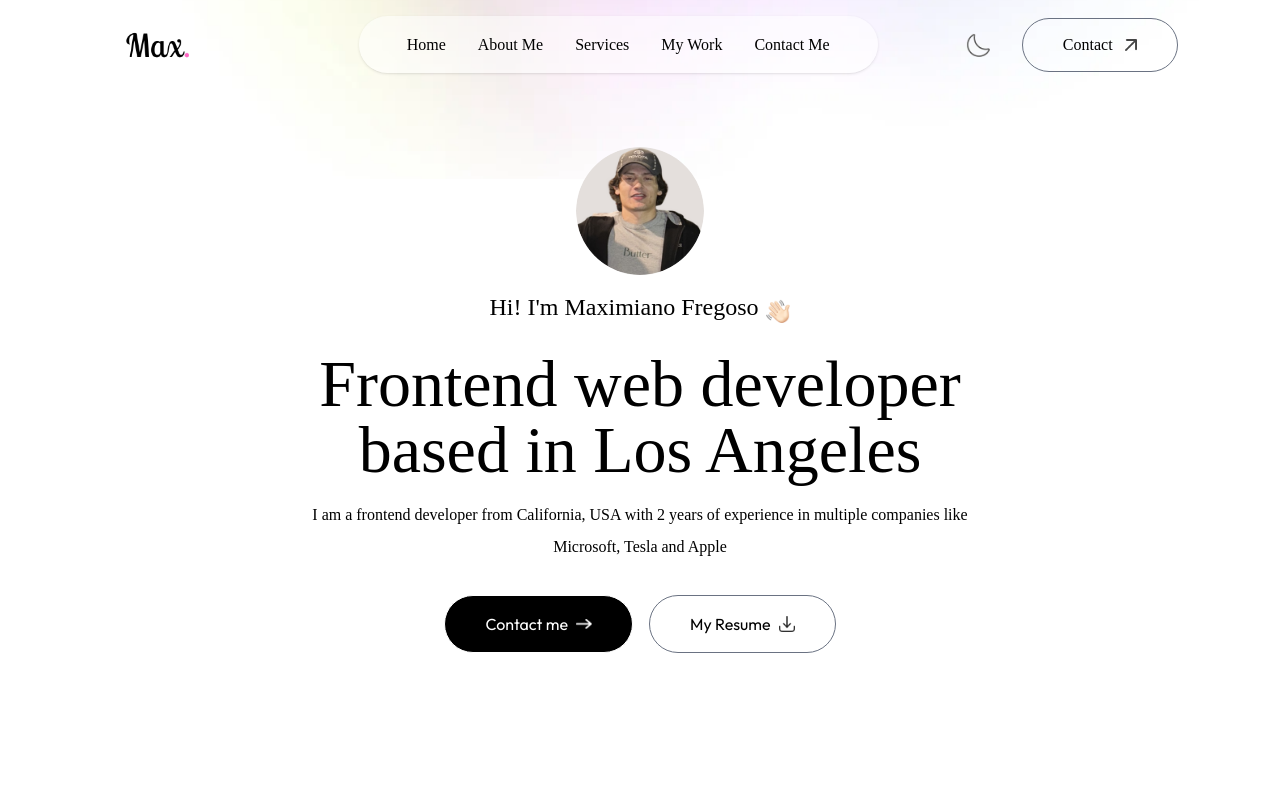
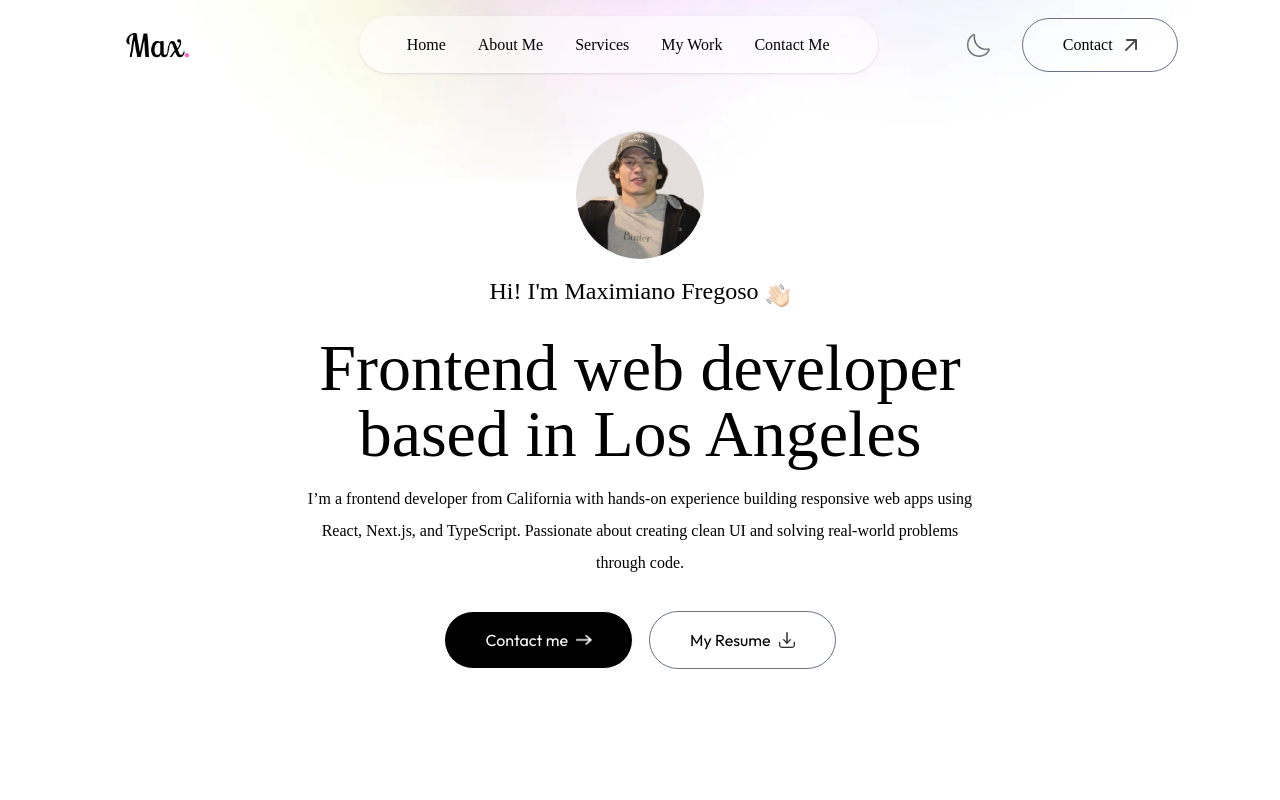
Before and after one commit to 8bit-shawty/nextjs-portfolio, a Next.js app: page / in a window 1280 px wide. Shown: the top 800 px of the page. Built offline with nearby package versions, Linux system fonts and the light colour scheme; a web font is replaced by a local one.

Commit message:
Updated header

```diff
--- a/components/Footer.jsx
+++ b/components/Footer.jsx
@@ -16,11 +16,10 @@ const Footer = ({isDarkMode}) => {
         </div>
 
         <div className='text-center sm:flex items-center justify-between border-t border-gray-400 mx-[10%] mt-12 py-6'>
-            <p>© 2025 William Mark. All rights reserved.</p>
+            <p>© 2025 Maximiano Fregoso. All rights reserved.</p>
             <ul className='flex items-center gap-10 justify-center mt-4 sm:mt-0'>
-                <li><a href='#' target='_blank'>Github</a></li>
-                <li><a href='#' target='_blank'>LinkedIn</a></li>
-                <li><a href='#' target='_blank'>Twitter</a></li>
+                <li><a href='https://github.com/8bit-shawty' target='_blank'>Github</a></li>
+                <li><a href='https://www.linkedin.com/in/max-fregoso/' target='_blank'>LinkedIn</a></li>
             </ul>
         </div>
     </div>
--- a/components/Header.jsx
+++ b/components/Header.jsx
@@ -28,11 +28,11 @@ const Header = () => {
             Frontend web developer based in Los Angeles
         </motion.h1>
         <motion.p
-        initial={{opacity:0}}
-        whileInView={{opacity:1}}
-        transition={{duration: 0.6, delay:0.7 }}
-        className='max-w-2xl mx-auto font-Ovo'>
-            I am a frontend developer from California, USA with 2 years of experience in multiple companies like Microsoft, Tesla and Apple
+            initial={{opacity:0}}
+            whileInView={{opacity:1}}
+            transition={{duration: 0.6, delay:0.7 }}
+            className='max-w-2xl mx-auto font-Ovo'>
+            I’m a frontend developer from California with hands-on experience building responsive web apps using React, Next.js, and TypeScript. Passionate about creating clean UI and solving real-world problems through code.
         </motion.p>
         <div className='flex flex-col sm:flex-row items-center gap-4 mt-4'>
             <motion.a
```
